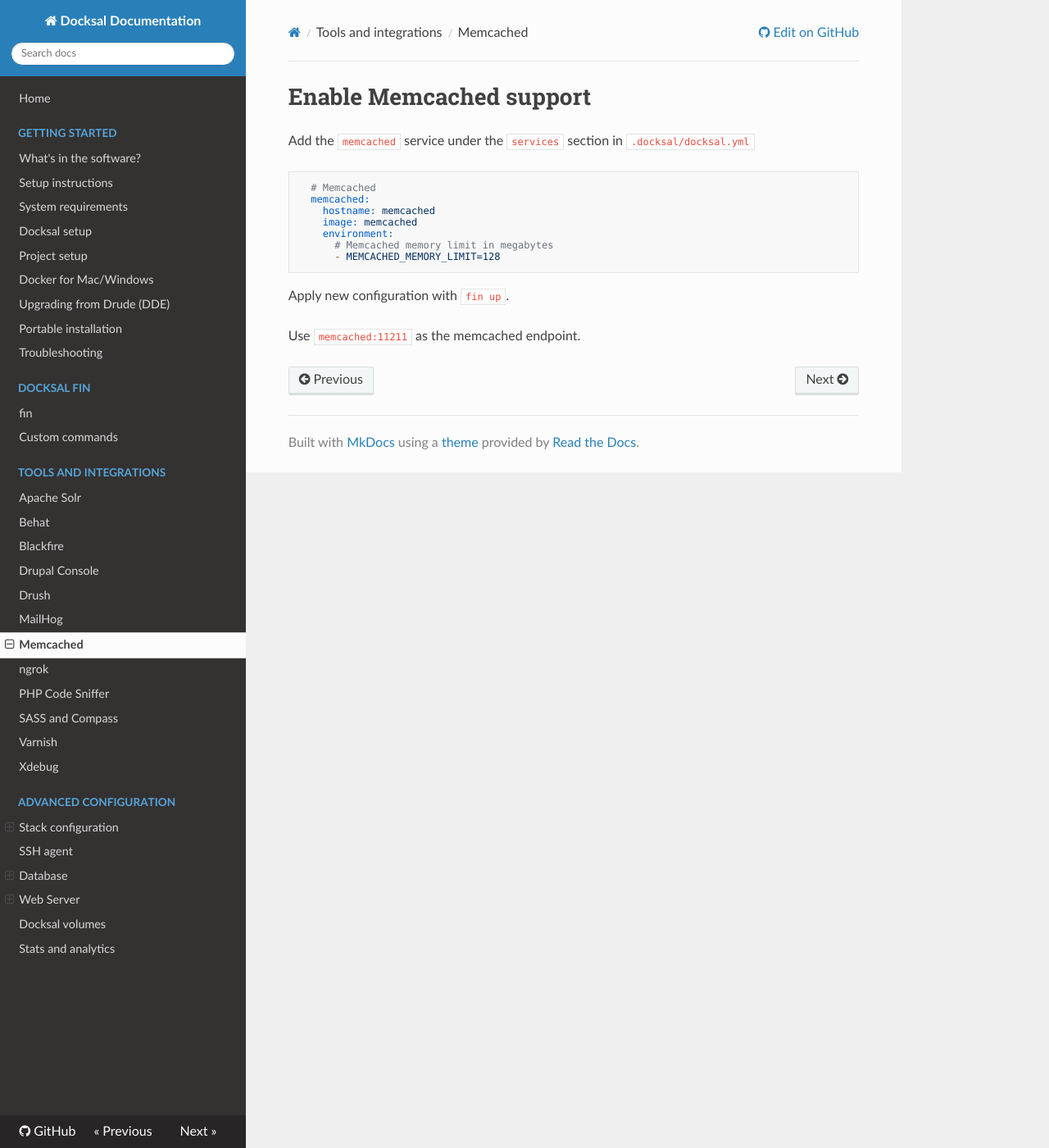
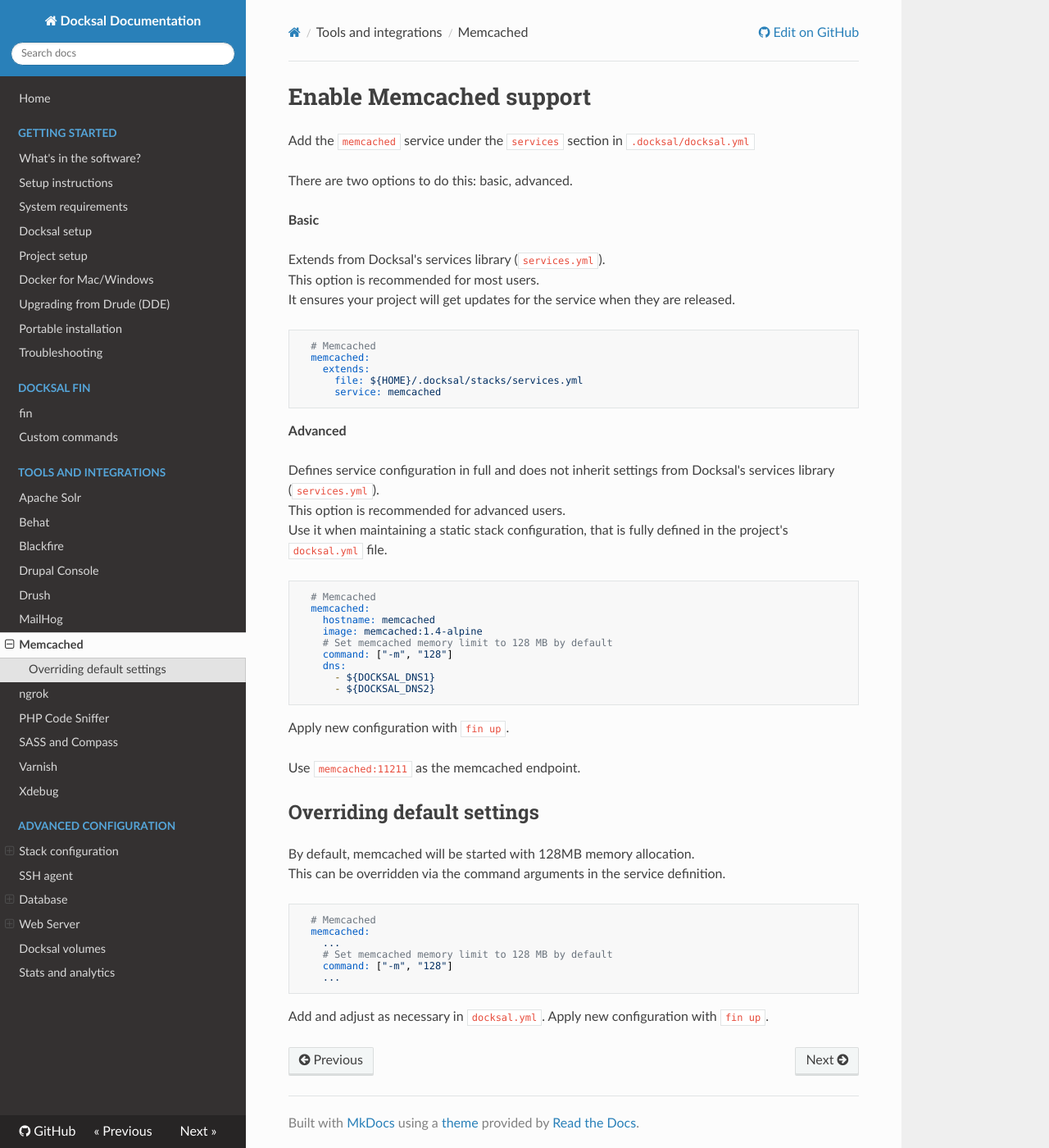
Before and after one commit to docksal/docksal, an MkDocs documentation site: the page built from docs/tools/memcached.md, in a window 1280 px wide and 1400 px high. Shown: the whole window at 82% size. Built offline with MkDocs 1.6.1, drawn with Linux system fonts in a browser that asks for light colours; nearby versions of some CDN libraries; old or Windows-style settings are respelled for this version of MkDocs.

Commit message:
Updated memcached settings and docs
- Switched to memcached:1.4-alpine
- Fixed: memory limit settings were not working after we switched to the stock memcached image
- Explained basic vs advanced options to add memcached to a project stack

````diff
--- a/docs/tools/memcached.md
+++ b/docs/tools/memcached.md
@@ -1,17 +1,58 @@
 # Enable Memcached support
 
 Add the `memcached` service under the `services` section in `.docksal/docksal.yml`
+
+There are two options to do this: basic, advanced.
+
+**Basic**
+
+Extends from Docksal's services library (`services.yml`).
+This option is recommended for most users.
+It ensures your project will get updates for the service when they are released.
+
+```yaml
+  # Memcached
+  memcached:
+    extends:
+      file: ${HOME}/.docksal/stacks/services.yml
+      service: memcached
+```
+
+**Advanced**
+
+Defines service configuration in full and does not inherit settings from Docksal's services library (`services.yml`).
+This option is recommended for advanced users.
+Use it when maintaining a static stack configuration, that is fully defined in the project's `docksal.yml` file.
+
 
 ```yaml
   # Memcached
   memcached:
     hostname: memcached
-    image: memcached
-    environment:
-      # Memcached memory limit in megabytes
-      - MEMCACHED_MEMORY_LIMIT=128
+    image: memcached:1.4-alpine
+    # Set memcached memory limit to 128 MB by default
+    command: ["-m", "128"]
+    dns:
+      - ${DOCKSAL_DNS1}
+      - ${DOCKSAL_DNS2}
 ```
 
 Apply new configuration with `fin up`.
 
 Use `memcached:11211` as the memcached endpoint.
+
+
+## Overriding default settings
+
+By default, memcached will be started with 128MB memory allocation.
+This can be overridden via the command arguments in the service definition.
+
+```yaml
+  # Memcached
+  memcached:
+    ...
+    # Set memcached memory limit to 128 MB by default
+    command: ["-m", "128"]
+    ...
+```
+Add and adjust as necessary in `docksal.yml`. Apply new configuration with `fin up`.
````
Also changed, not shown: 2 other files.
